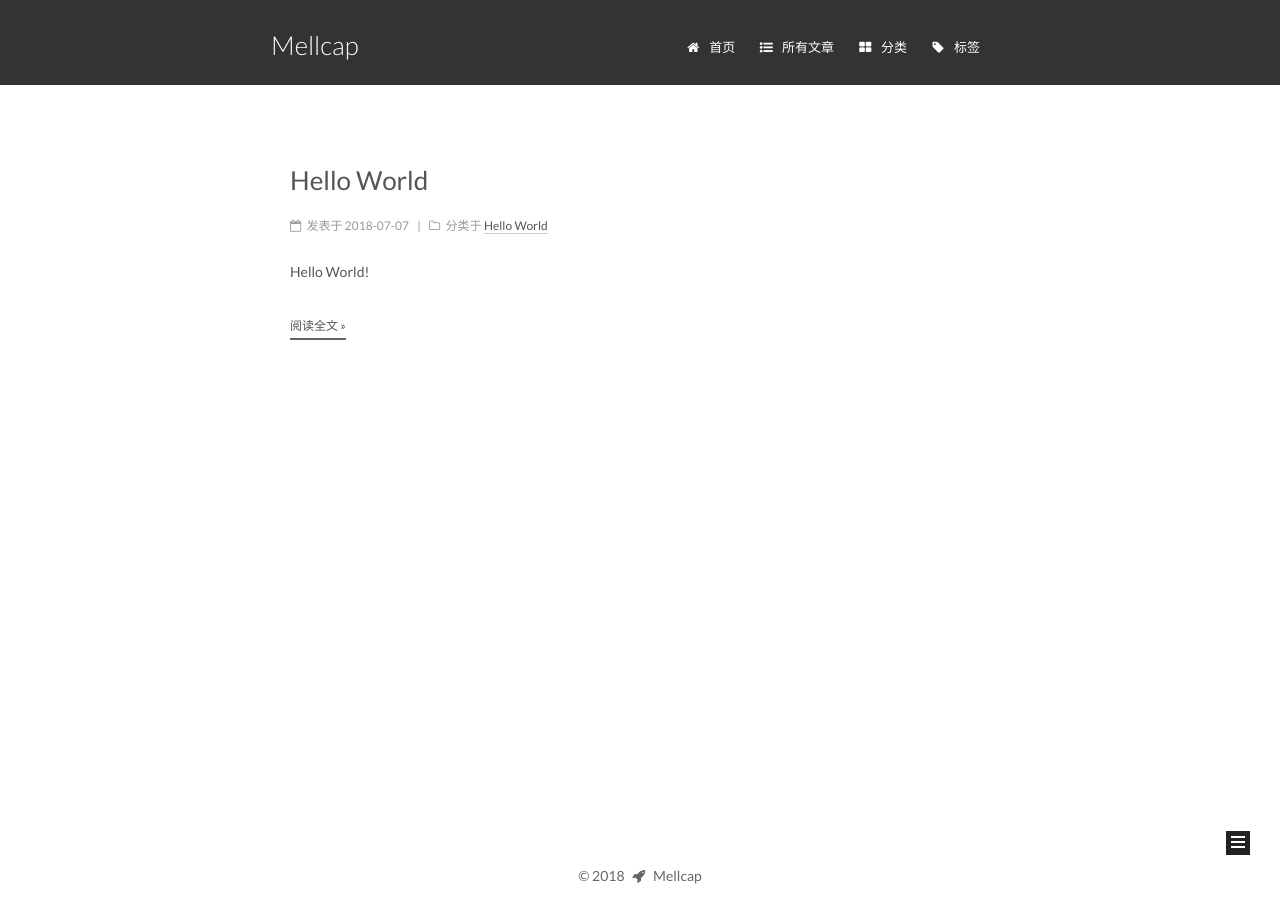
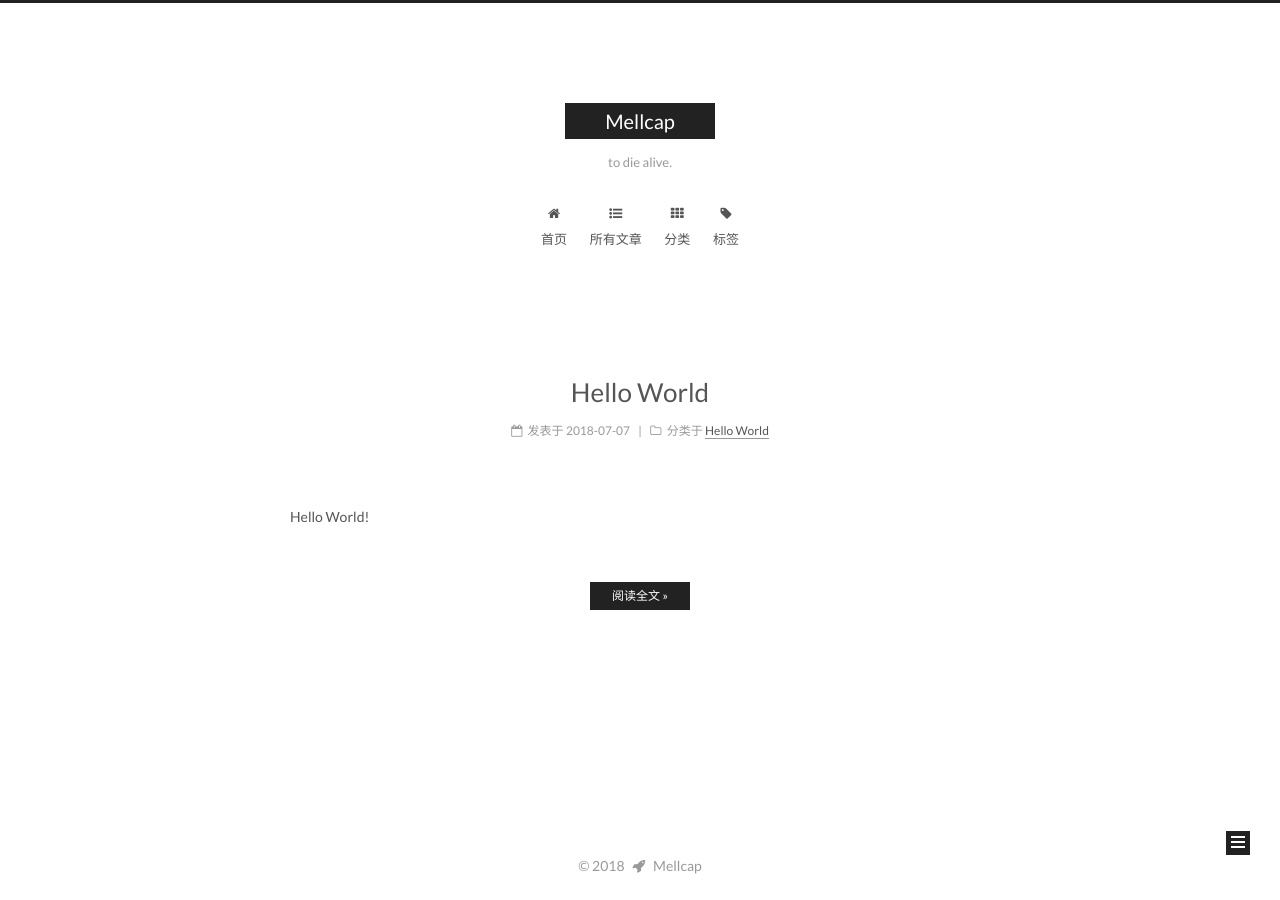
Before and after one commit to Mellcap/Mellcap_Blog, a Jekyll site: the page built from index.html, in a window 1280 px wide. Built offline with Jekyll 4.4.1, drawn with Linux system fonts in a browser that asks for light colours; the list of posts is cut into pages by our own code.

Commit message:
change scheme

```diff
--- a/_config.yml
+++ b/_config.yml
@@ -5,7 +5,7 @@
 
 # Site
 title: Mellcap
-subtitle: Mellcap的个人博客
+subtitle: to die alive.
 description: to die alive.
 author: Mellcap
 # Support language: de, en, fr-FR, id, ja, ko, pt-BR, pt, ru, zh-Hans, zh-hk, zh-tw
@@ -136,7 +136,7 @@ menu_icons:
   #KeyMapsToMenuItemKey: NameOfTheIconFromFontAwesome
   home: home
   about: user
-  categories: th-large
+  categories: th
   schedule: calendar
   tags: tag
   archives: list-ul
@@ -151,8 +151,8 @@ menu_icons:
 # ---------------------------------------------------------------
 
 # Schemes
-# scheme: Muse
-scheme: Mist
+scheme: Muse
+#scheme: Mist
 # scheme: Pisces
 
 
```
